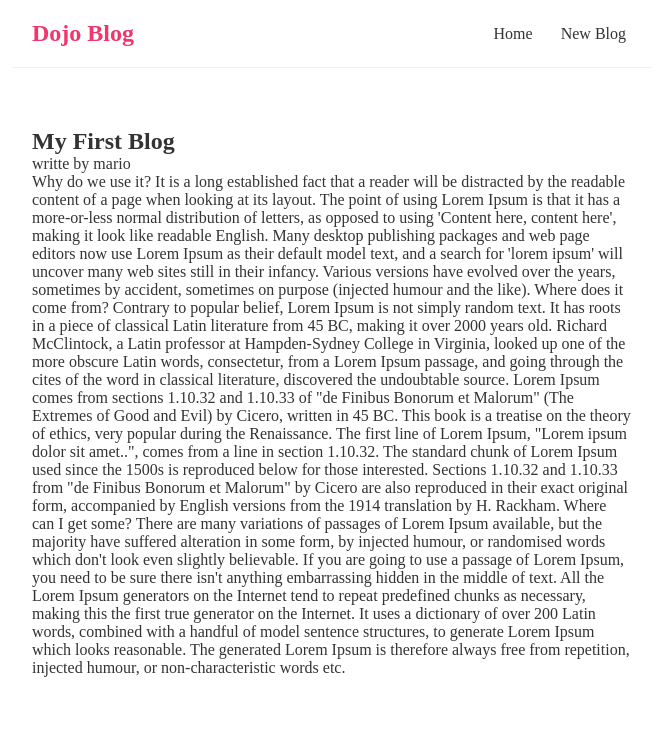
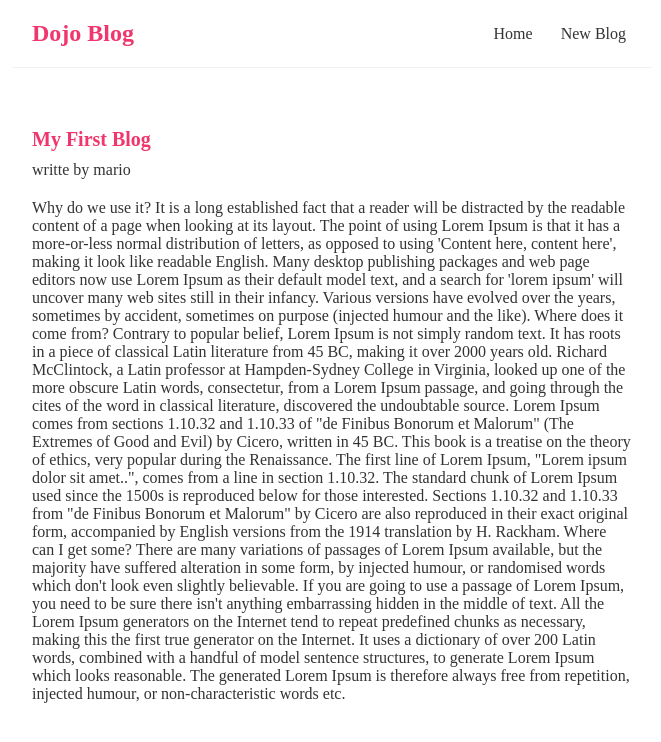
Before and after one commit to imAravinda/React-Blog, a React (Create React App) app: page /blogs/1 in a window 1280 px wide. Shown: the top 742 px of the page, without its empty margins (308-969 px from the left). Built offline with nearby package versions, Linux system fonts and the light colour scheme; data requests are answered from the project's data file; the HTML template or start-up script is replaced by a standard one.

Commit message:
add styles to blog details

```diff
--- a/src/index.css
+++ b/src/index.css
@@ -49,3 +49,11 @@
 .blog-preview a{
   text-decoration: none;
 }
+.blog-details h2{
+  font-size: 20px;
+  color: #f1356d;
+  margin-bottom: 10px;
+}
+.blog-details div{
+  margin: 20px 0;
+}
```
